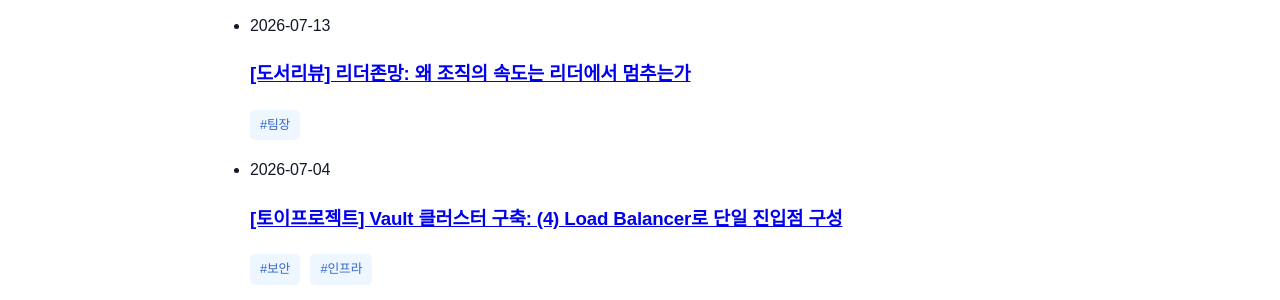
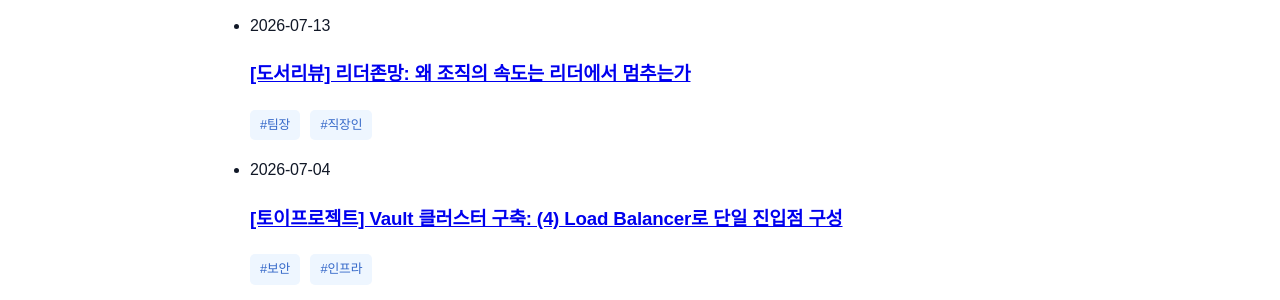
Before and after one commit to sanghoon-lee/sanghoon-lee.github.io, a Jekyll site: the page built from index.md, in a window 1280 px wide. Shown: the part 865-1165 px from the top of the page. Built offline with Jekyll 4.4.1, drawn with Linux system fonts in a browser that asks for light colours.

```diff
--- a/_posts/2026-07-13-leader.md
+++ b/_posts/2026-07-13-leader.md
@@ -7,6 +7,7 @@ image: /assets/images/leader.jpg
 categories: 도서리뷰
 tags:
   - 팀장
+  - 직장인
 ---
 
 <img class="book-image" src="/assets/images/leader.jpg" alt="리더존망">
```
